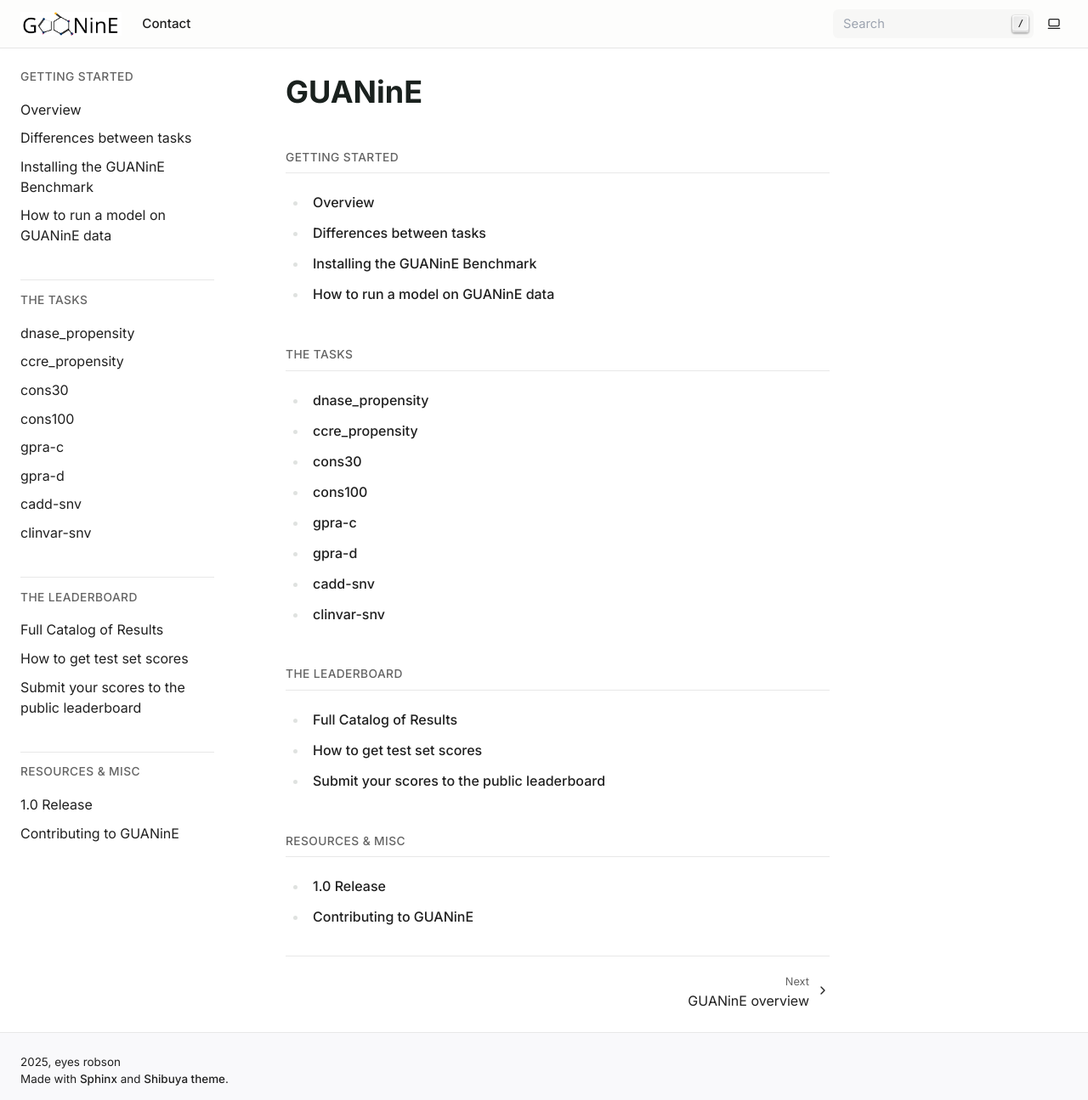
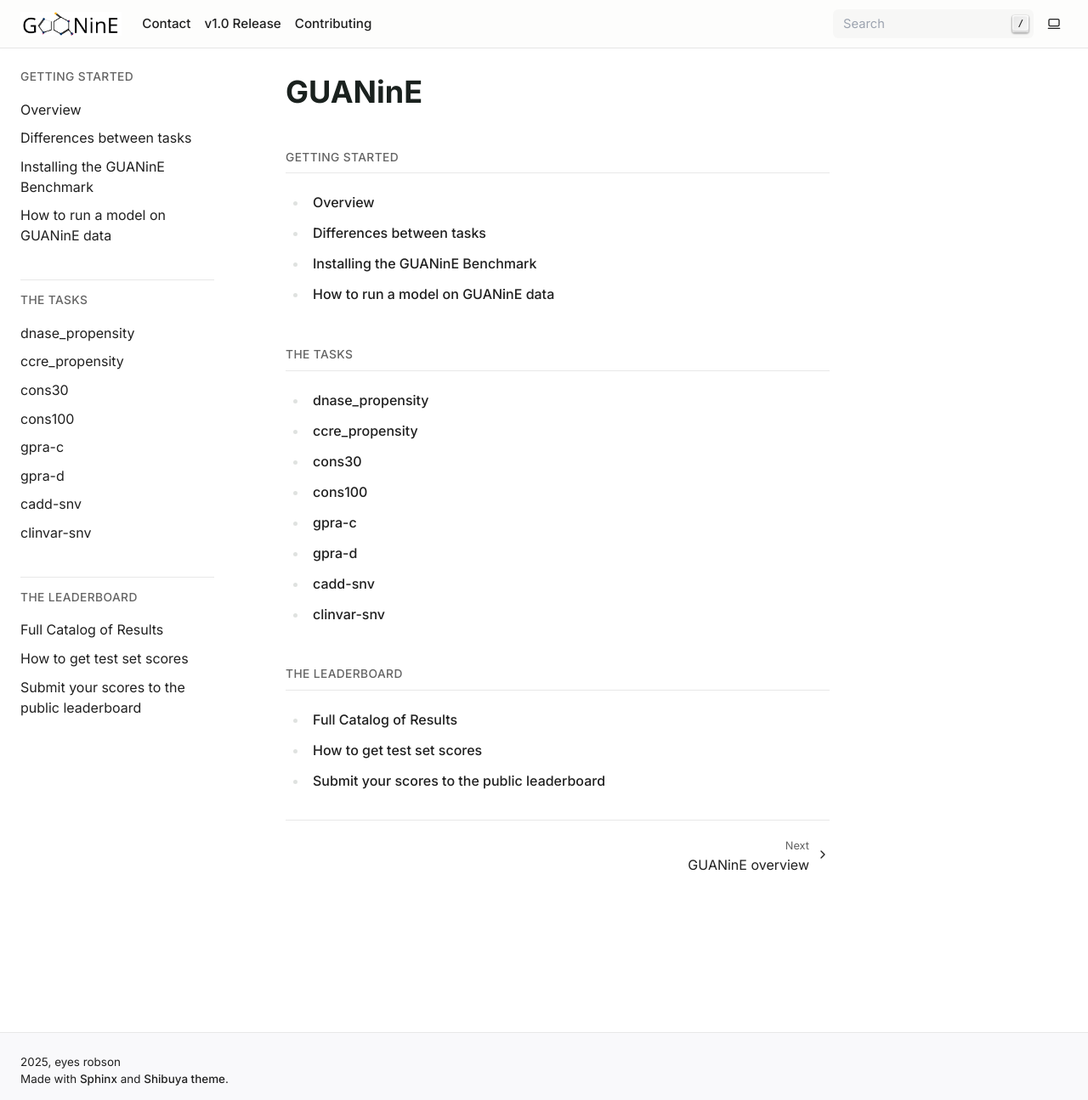
Before and after one commit to ni-lab/guanine, a Sphinx documentation site: the page built from docs/source/toctree.rst, in a window 1280 px wide and 1295 px high. Shown: the whole window at 85% size. Built offline with Sphinx 7.4.7, drawn with Linux system fonts in a browser that asks for light colours.

Commit message:
prune toctree for topnav

```diff
--- a/docs/source/conf.py
+++ b/docs/source/conf.py
@@ -34,7 +34,15 @@
     "nav_links": [
         {
             "title": "Contact",
-            "url": "eyes-robson.github.io",
+            "url": "https://eyes-robson.github.io",
+        },
+        {
+            "title": "v1.0 Release",
+            "url": "release-notes.html",
+        },
+        {
+            "title": "Contributing",
+            "url": "contributing.html",
         },
     ],
      "globaltoc_expand_depth": 1,
--- a/docs/source/toctree.rst
+++ b/docs/source/toctree.rst
@@ -31,10 +31,3 @@
     full
     scoring
     submission
-
-.. toctree::
-    :caption: resources & misc
-    :maxdepth: 2
-
-    release-notes
-    contributing
```
